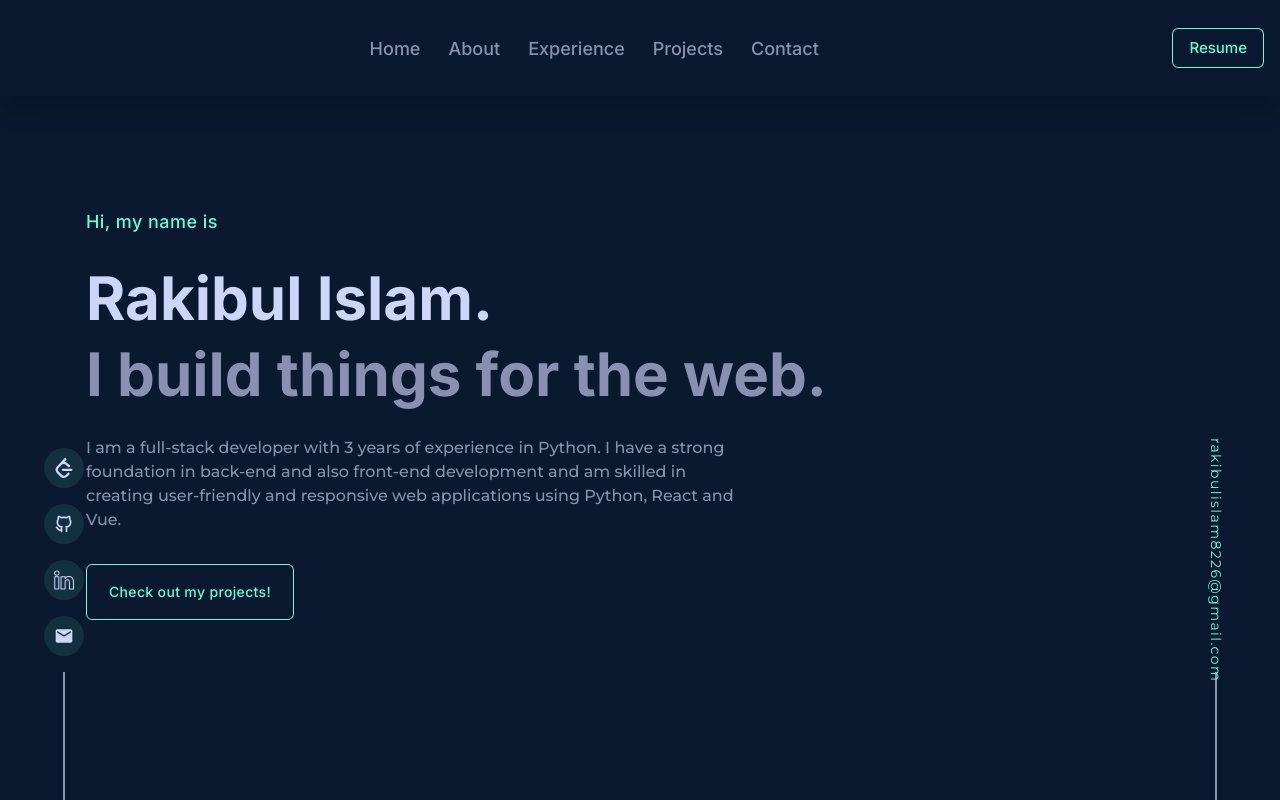
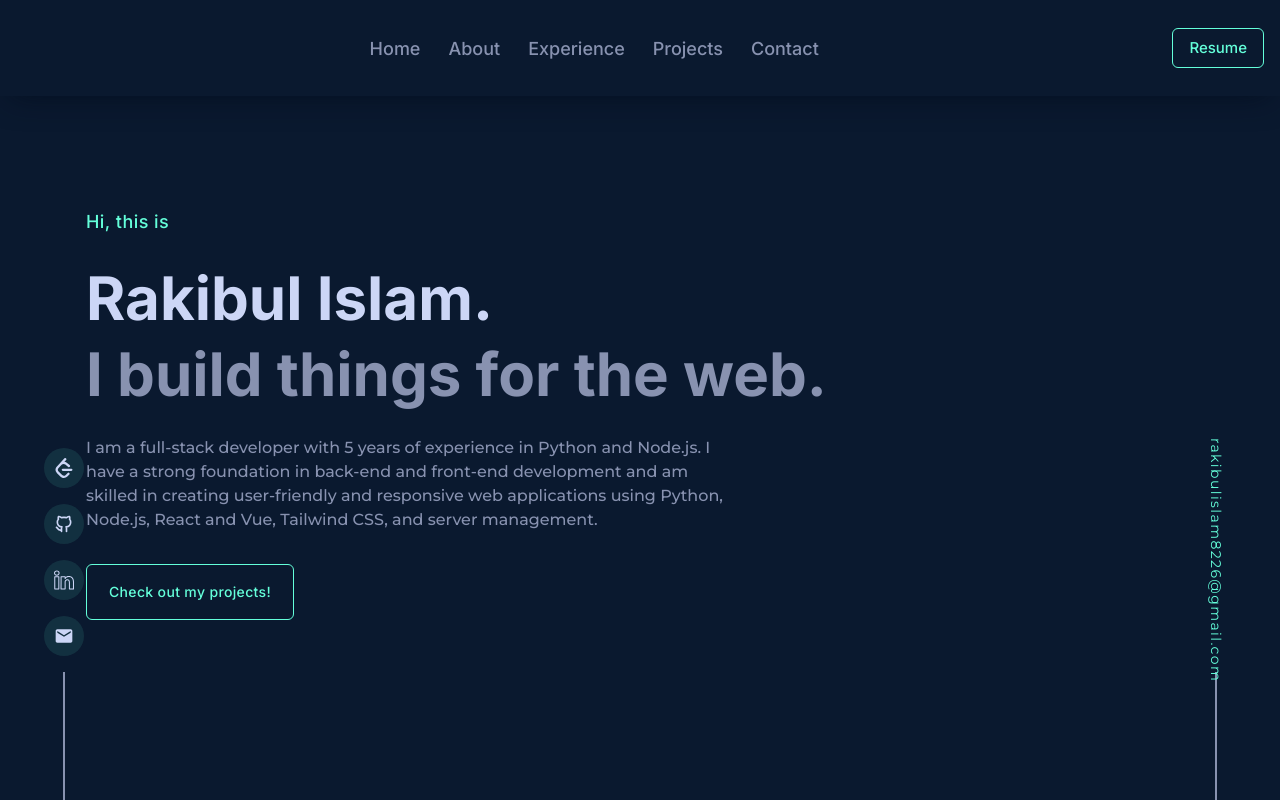
Before and after one commit to rakibulislam8226/portfolio, a Next.js app: page / in a window 1280 px wide. Built offline with nearby package versions, Linux system fonts and the light colour scheme.

Commit message:
Refactor Banner component to use motion elements and update resume content

```diff
--- a/components/Banner.tsx
+++ b/components/Banner.tsx
@@ -2,7 +2,7 @@ import { motion } from "framer-motion";
 
 const Banner = () => {
   return (
-    <section
+    <motion.section
       id="home"
       className="max-w-contentContainer mx-auto py-10 mdl:py-24 flex flex-col gap-4 lgl:gap-8 mdl:px-10 xl:px-4"
     >
@@ -12,7 +12,7 @@ const Banner = () => {
         transition={{ duration: 0.5, delay: 0.6 }}
         className="text-lg font-titleFont tracking-wide text-textGreen"
       >
-        Hi, my name is
+        Hi, this is
       </motion.h3>
       <motion.h1
         initial={{ y: 10, opacity: 0 }}
@@ -21,9 +21,9 @@ const Banner = () => {
         className="text-4xl lgl:text-6xl font-titleFont font-semibold flex flex-col"
       >
         Rakibul Islam.
-        <span className="text-textDark mt-2 lgl:mt-4">
+        <motion.span className="text-textDark mt-2 lgl:mt-4">
           I build things for the web.
-        </span>
+        </motion.span>
       </motion.h1>
       <motion.p
         initial={{ y: 10, opacity: 0 }}
@@ -31,12 +31,16 @@ const Banner = () => {
         transition={{ duration: 0.5, delay: 0.8 }}
         className="text-base md:max-w-[650px] text-textDark font-medium"
       >
-        I am a full-stack developer with 3 years of experience in Python. I have
-        a strong foundation in back-end and also front-end development and am
+        I am a full-stack developer with 5 years of experience in Python and Node.js. I have
+        a strong foundation in back-end and front-end development and am
         skilled in creating user-friendly and responsive web applications using
-        Python, React and Vue.
+        Python, Node.js, React and Vue, Tailwind CSS, and server management.
       </motion.p>
-      <a href="https://github.com/rakibulislam8226" target="_blank">
+      <motion.a
+        href="https://github.com/rakibulislam8226"
+        target="_blank"
+        rel="noopener noreferrer"
+      >
         <motion.button
           initial={{ y: 10, opacity: 0 }}
           animate={{ y: 0, opacity: 1 }}
@@ -45,8 +49,8 @@ const Banner = () => {
         >
           Check out my projects!
         </motion.button>
-      </a>
-    </section>
+      </motion.a>
+    </motion.section>
   );
 };
 
```
Also changed, not shown: 1 other file (tests, documents, lock files or other folders).
